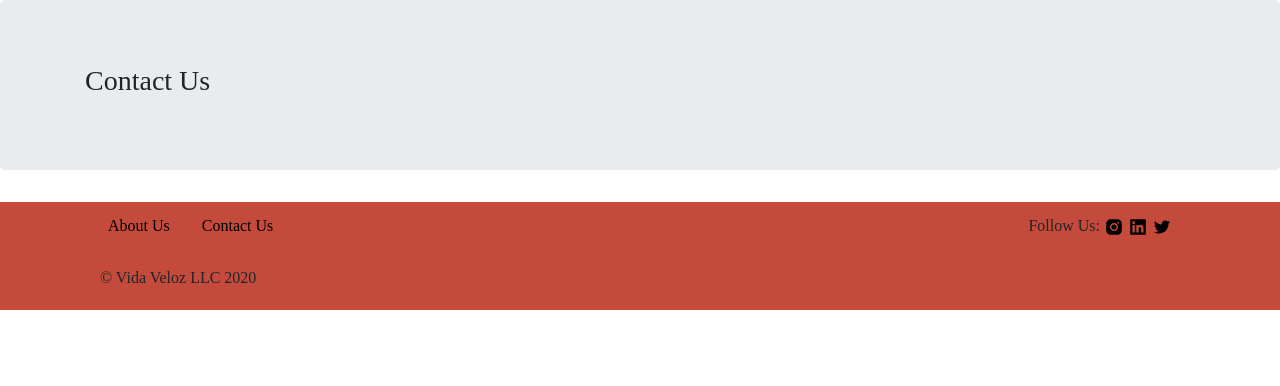
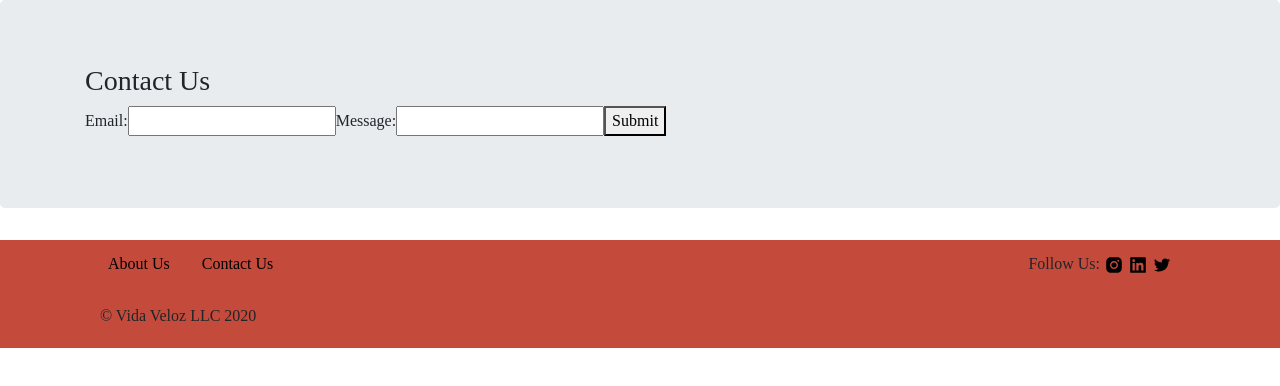
Before and after one commit to gsanchez13/delife, a React (Create React App) app in the folder frontend/: page /contact in a window 1280 px wide. Shown: the top 386 px of the page. Built offline with nearby package versions, Linux system fonts and the light colour scheme; a web font is replaced by a local one.

Commit message:
creates formspree form

```diff
--- a/frontend/src/Components/Contact.jsx
+++ b/frontend/src/Components/Contact.jsx
@@ -1,6 +1,32 @@
-import React from 'react';
+import React, { useState } from 'react';
 
 const Contact = () => {
+
+    const [status, setStatus] = useState("")
+
+    const submitForm = (ev) => {
+        ev.preventDefault();
+        const form = ev.target;
+        const data = new FormData(form);
+        const xhr = new XMLHttpRequest();
+        xhr.open(form.method, form.action);
+        xhr.setRequestHeader("Accept", "application/json");
+        xhr.onreadystatechange = () => {
+          if (xhr.readyState !== XMLHttpRequest.DONE) return;
+          if (xhr.status === 200) {
+            form.reset();
+            setStatus("SUCCESS")
+          } else {
+            setStatus("ERROR")
+          }
+
+        };
+        xhr.send(data);
+    }
+
+
+
+
     return (
         <div>
             <main role="main">
@@ -9,6 +35,22 @@
                         <h3 className="">
                             Contact Us
                         </h3>
+
+                        <form
+                            onSubmit={submitForm}
+                            action="https://formspree.io/f/xwkwbwnd"
+                            method="POST"
+                        >
+                             <label>Email:
+                            <input type="email" name="email" />
+                            </label>
+
+                            <label>Message:
+                            <input type="text" name="message" />
+                            </label>
+                            {status === "SUCCESS" ? <p>Thanks!</p> : <button>Submit</button>}
+                            {status === "ERROR" && <p>Ooops! There was an error.</p>}
+                        </form>
                     </div>
                 </div>
             </main>
```
Also changed, not shown: 1 other file (tests, documents, lock files or other folders).
